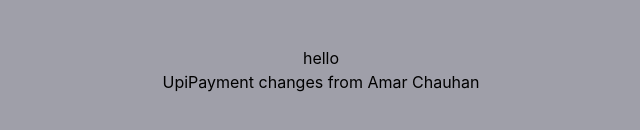
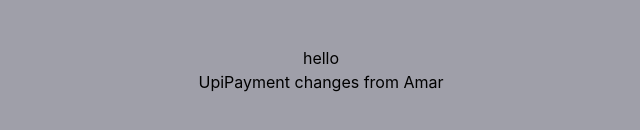
Before and after one commit to 122amar2045/Demo, a React (Vite) app: page / in a window 1280 px wide. Shown: the part 330-460 px from the top of the page, without its empty margins (319-959 px from the left). Built offline with nearby package versions, Linux system fonts and the light colour scheme.

Commit message:
added and commit in one line by amar

```diff
--- /dev/null
+++ b/src/components/GpayPayment.jsx
@@ -0,0 +1,9 @@
+import React from 'react'
+
+function GpayPayment() {
+  return (
+    <div>GpayPayment added by Amar chauhan</div>
+  )
+}
+
+export default GpayPayment
--- a/src/components/UpiPayment.jsx
+++ b/src/components/UpiPayment.jsx
@@ -2,7 +2,7 @@ import React from 'react'
 
 function UpiPayment() {
   return (
-    <div>UpiPayment changes from Amar Chauhan </div>
+    <div>UpiPayment changes from Amar </div>
   )
 }
 
```
